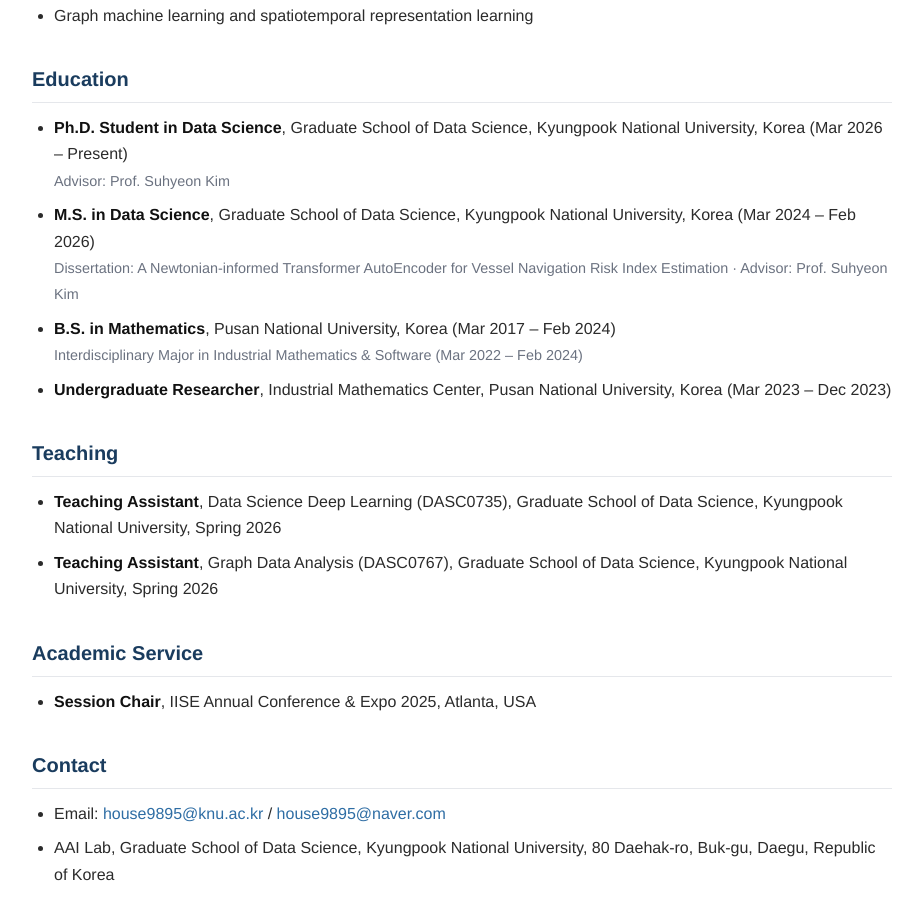
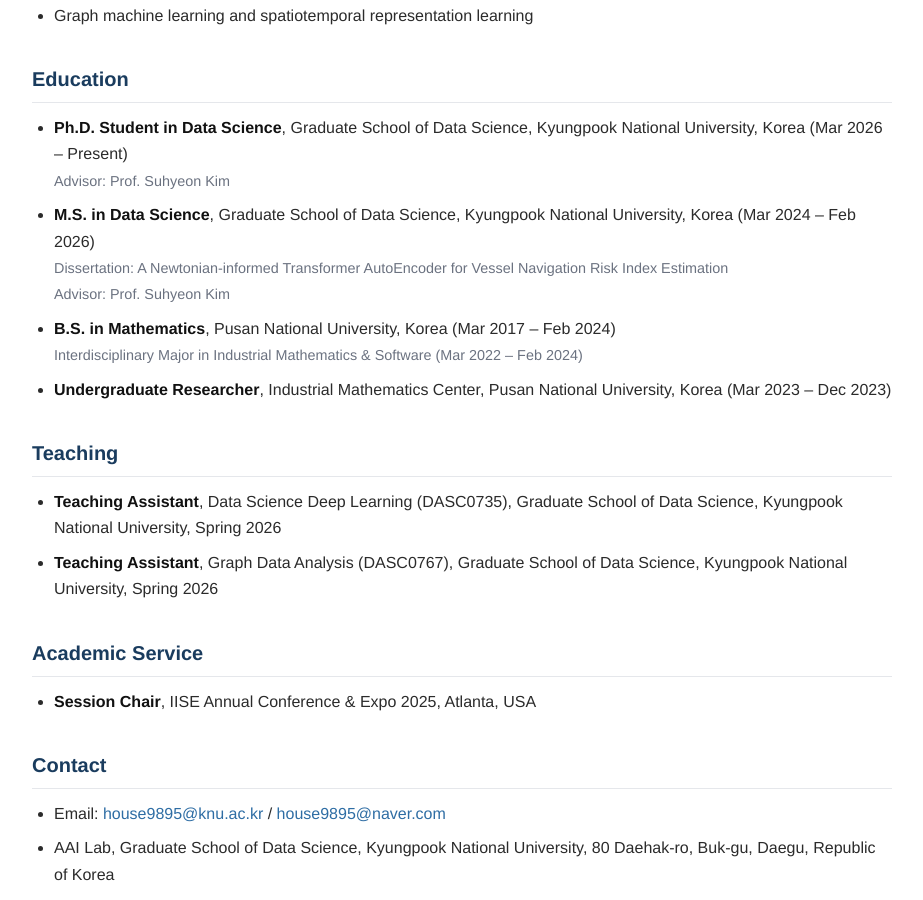
Before and after one commit to KwonBK0223/KwonBK0223.github.io, a Jekyll site: the page built from index.md, in a window 1280 px wide and 900 px high, scrolled down 558 px. Shown: the whole window, without its empty margins (178-1101 px from the left). Built offline with Jekyll 4.4.1, drawn with Linux system fonts in a browser that asks for light colours.

Commit message:
Break dissertation/advisor into two lines

```diff
--- a/index.md
+++ b/index.md
@@ -31,7 +31,8 @@ title: Home
 - **Ph.D. Student in Data Science**, Graduate School of Data Science, Kyungpook National University, Korea (Mar 2026 – Present)
   <br><span class="note">Advisor: Prof. Suhyeon Kim</span>
 - **M.S. in Data Science**, Graduate School of Data Science, Kyungpook National University, Korea (Mar 2024 – Feb 2026)
-  <br><span class="note">Dissertation: A Newtonian-informed Transformer AutoEncoder for Vessel Navigation Risk Index Estimation · Advisor: Prof. Suhyeon Kim</span>
+  <br><span class="note">Dissertation: A Newtonian-informed Transformer AutoEncoder for Vessel Navigation Risk Index Estimation</span>
+  <br><span class="note">Advisor: Prof. Suhyeon Kim</span>
 - **B.S. in Mathematics**, Pusan National University, Korea (Mar 2017 – Feb 2024)
   <br><span class="note">Interdisciplinary Major in Industrial Mathematics & Software (Mar 2022 – Feb 2024)</span>
 - **Undergraduate Researcher**, Industrial Mathematics Center, Pusan National University, Korea (Mar 2023 – Dec 2023)
```
